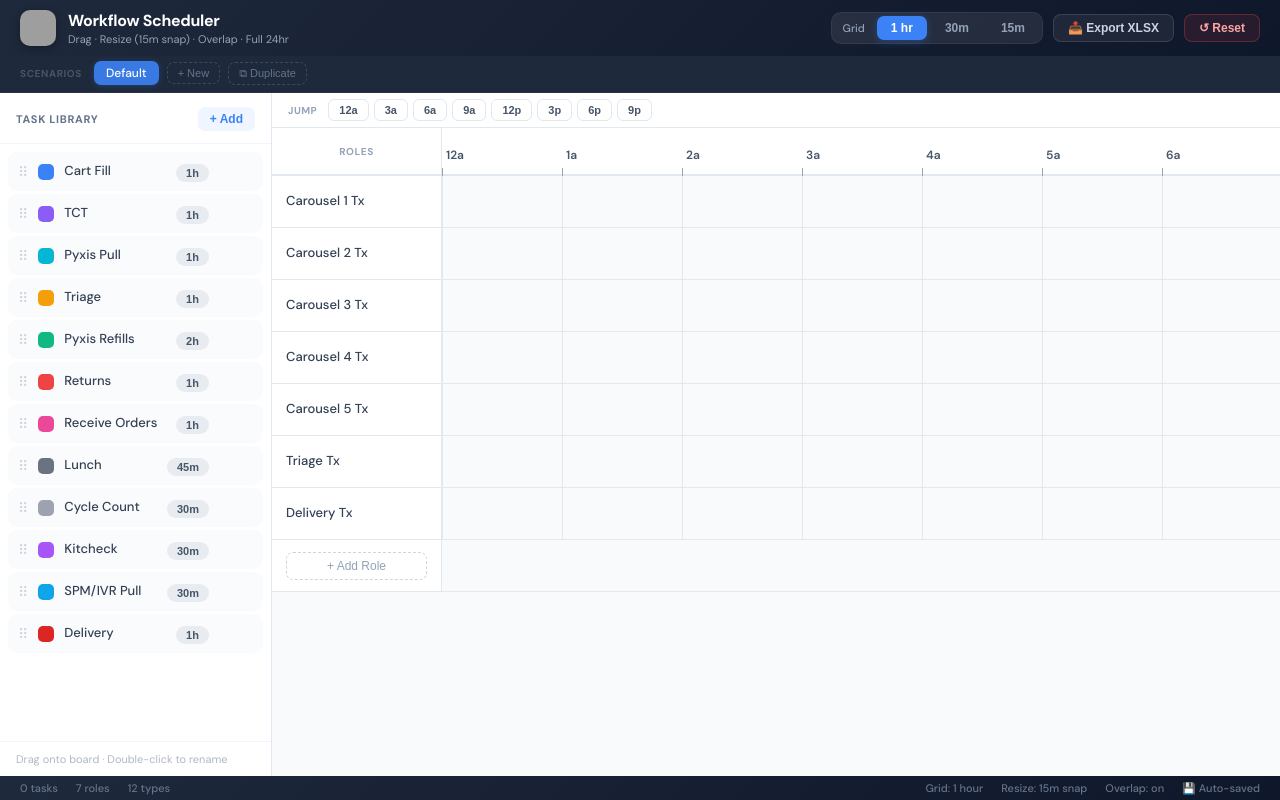
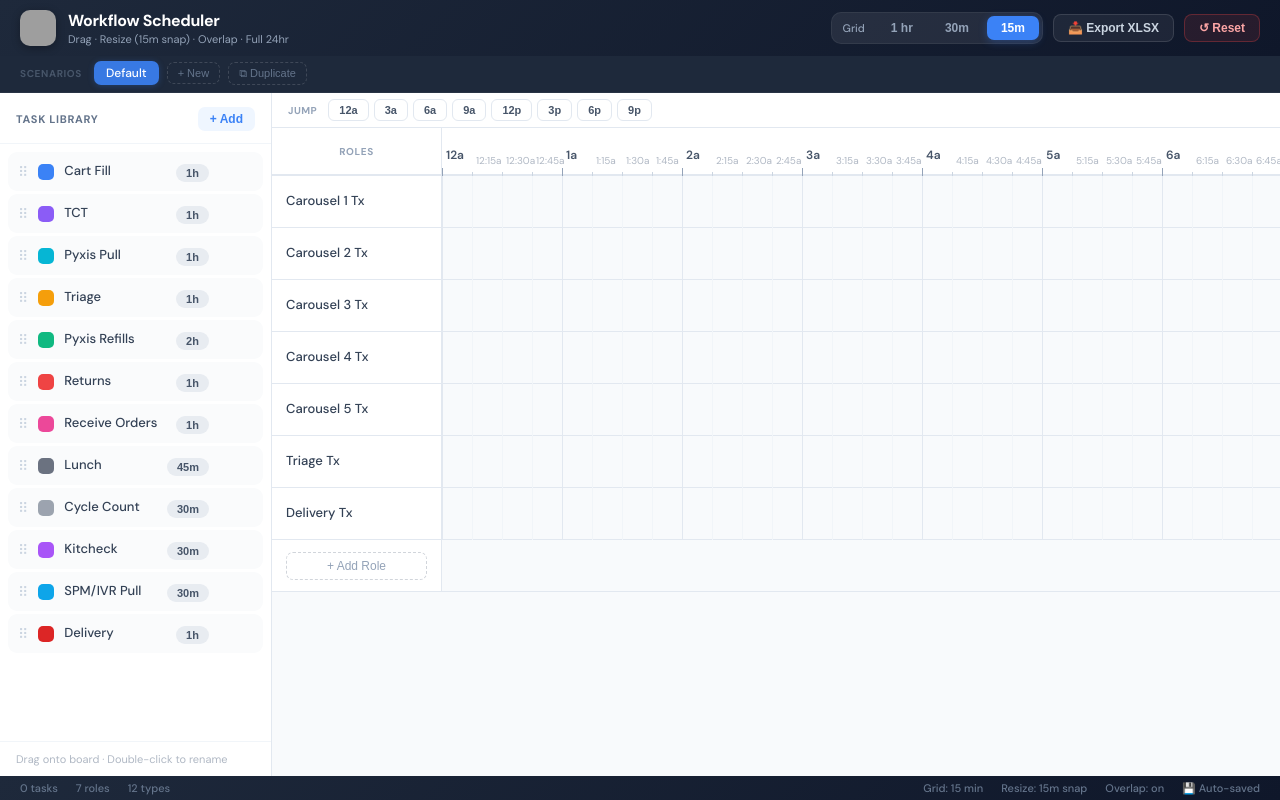
Before and after one commit to jjtjp94/workflows, a React (Vite) app in the folder pharmacy-scheduler-deploy/: page / in a window 1280 px wide. Built offline with nearby package versions, Linux system fonts and the light colour scheme; grey boxes are pictures that could not be loaded.

Commit message:
Change scale state initial value from 60 to 15

```diff
--- a/pharmacy-scheduler-deploy/src/PharmacyScheduler.jsx
+++ b/pharmacy-scheduler-deploy/src/PharmacyScheduler.jsx
@@ -241,7 +241,7 @@ export default function PharmacyScheduler() {
   const [types, setTypes] = useState(INIT_TYPES);
   const [roles, setRoles] = useState(INIT_ROLES);
   const [tasks, setTasks] = useState([]);
-  const [scale, setScale] = useState(60);
+  const [scale, setScale] = useState(15);
   const [scenarios, setScenarios] = useState([{ id: "s1", name: "Default", tasks: [] }]);
   const [activeSc, setActiveSc] = useState("s1");
   const [editScId, setEditScId] = useState(null);
```
